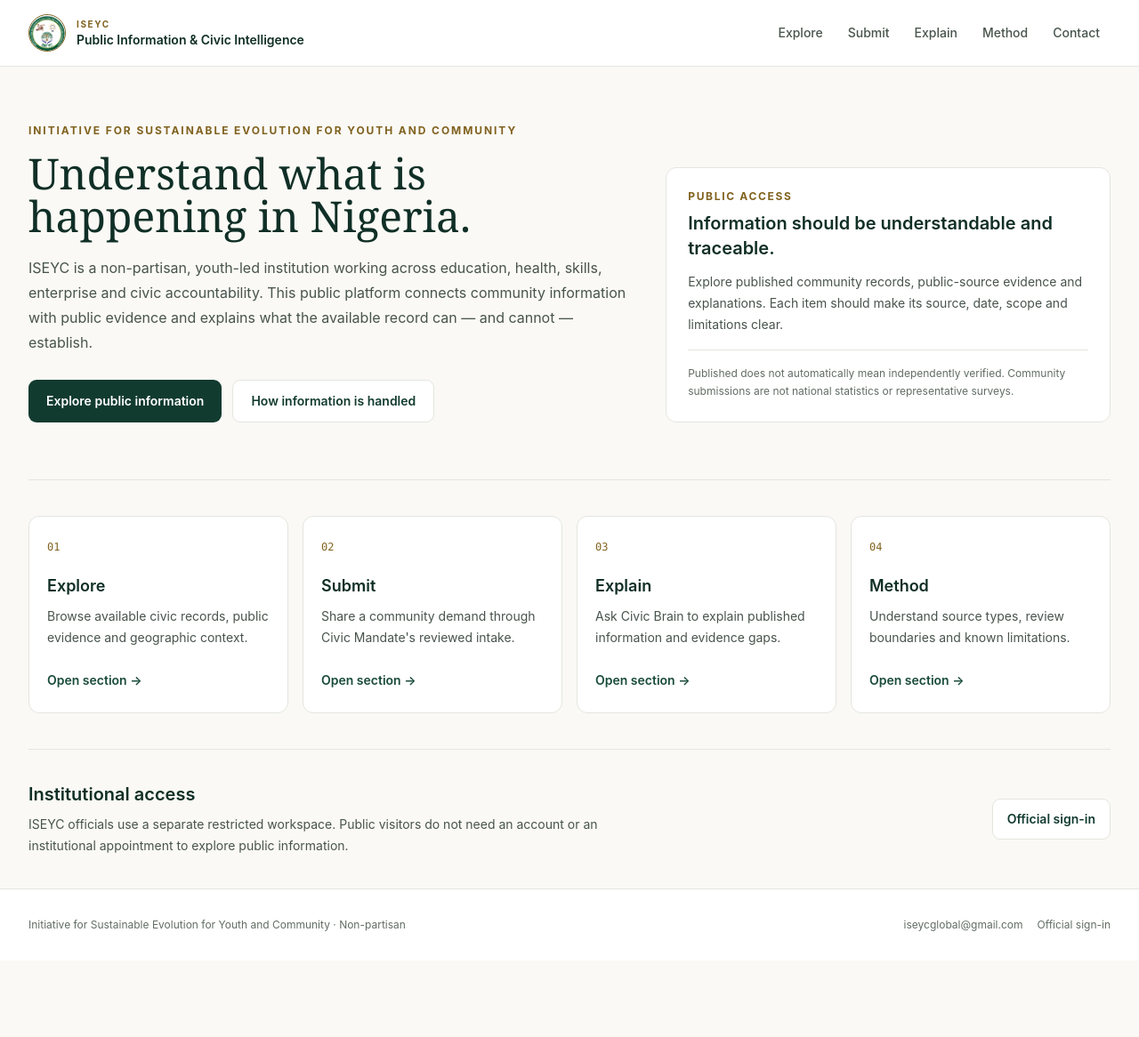
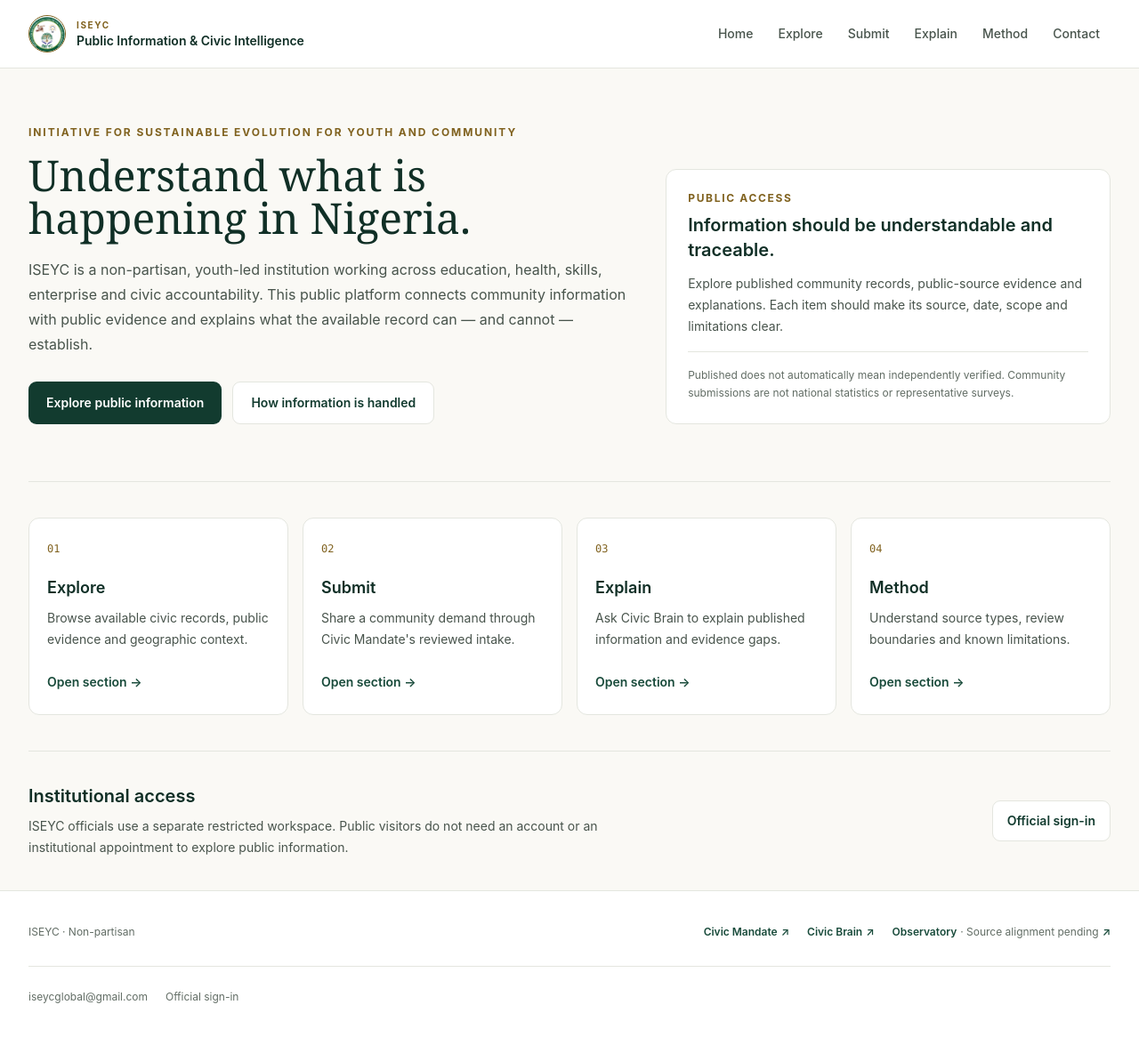
Before and after one commit to mrzulqarnainnadabo/iseyc-digital-operations-centre-notion, a Next.js app: page / in a window 1280 px wide. Shown: the whole page at 89% size. Before the commit the page ends 1080 px from the top, so only its background shows below. Built offline with nearby package versions, Linux system fonts and the light colour scheme.

Commit message:
ux(idcc): complete public navigation and product footer

```diff
--- a/components/PublicShell.tsx
+++ b/components/PublicShell.tsx
@@ -1,11 +1,22 @@
 import Link from "next/link";
 
 const links = [
+  { href: "/", label: "Home" },
   { href: "/explore", label: "Explore" },
   { href: "/submit", label: "Submit" },
   { href: "/explain", label: "Explain" },
   { href: "/method", label: "Method" },
   { href: "/contact", label: "Contact" },
+];
+
+const products = [
+  { href: "https://2027-street-mandate.vercel.app", label: "Civic Mandate" },
+  { href: "https://iseyc-civic-brain.vercel.app", label: "Civic Brain" },
+  {
+    href: "https://iseyc-civic-intelligence-observatory-p5rb607x3.vercel.app",
+    label: "Observatory",
+    note: "Source alignment pending",
+  },
 ];
 
 export function PublicShell({ children }: { children: React.ReactNode }) {
@@ -22,19 +33,32 @@ export function PublicShell({ children }: { children: React.ReactNode }) {
             </span>
           </Link>
           <nav aria-label="Public navigation" className="flex w-full gap-1 overflow-x-auto pb-1 sm:w-auto sm:flex-wrap sm:pb-0">
-            {links.map((item) => {
-              return <Link key={item.href} href={item.href} className="inline-flex min-h-[40px] shrink-0 items-center rounded-control px-3 text-sm font-medium text-ink-700 hover:bg-forest-100 hover:text-forest-950">{item.label}</Link>;
-            })}
+            {links.map((item) => (
+              <Link key={item.href} href={item.href} aria-current={item.href === "/" ? undefined : undefined} className="inline-flex min-h-[44px] shrink-0 items-center rounded-control px-3 text-sm font-medium text-ink-700 hover:bg-forest-100 hover:text-forest-950">
+                {item.label}
+              </Link>
+            ))}
           </nav>
         </div>
       </header>
       <main id="main-content" className="mx-auto min-h-[65vh] max-w-7xl px-4 sm:px-6 lg:px-8">{children}</main>
       <footer className="border-t border-line bg-white">
-        <div className="mx-auto flex max-w-7xl flex-col gap-3 px-4 py-6 text-xs text-ink-600 sm:flex-row sm:items-center sm:justify-between sm:px-6 lg:px-8">
-          <p>Initiative for Sustainable Evolution for Youth and Community · Non-partisan</p>
-          <div className="flex flex-wrap gap-x-4 gap-y-2">
-            <a className="min-h-[32px] inline-flex items-center hover:text-forest-900 hover:underline" href="mailto:iseycglobal@gmail.com">iseycglobal@gmail.com</a>
-            <Link className="min-h-[32px] inline-flex items-center hover:text-forest-900 hover:underline" href="/login">Official sign-in</Link>
+        <div className="mx-auto max-w-7xl space-y-4 px-4 py-6 sm:px-6 lg:px-8">
+          <div className="flex flex-col gap-3 sm:flex-row sm:items-center sm:justify-between">
+            <p className="text-xs text-ink-600">ISEYC · Non-partisan</p>
+            <nav aria-label="ISEYC public products" className="flex flex-wrap gap-x-5 gap-y-2">
+              {products.map((product) => (
+                <a key={product.label} href={product.href} target="_blank" rel="noopener noreferrer" className="inline-flex min-h-[44px] items-center gap-1 text-xs font-semibold text-forest-800 hover:underline">
+                  {product.label}
+                  {product.note ? <span className="font-normal text-ink-600">· {product.note}</span> : null}
+                  <span aria-hidden="true">↗</span>
+                </a>
+              ))}
+            </nav>
+          </div>
+          <div className="flex flex-wrap items-center gap-x-5 gap-y-2 border-t border-line pt-3 text-xs text-ink-600">
+            <a className="inline-flex min-h-[44px] items-center hover:text-forest-900 hover:underline" href="mailto:iseycglobal@gmail.com">iseycglobal@gmail.com</a>
+            <Link className="inline-flex min-h-[44px] items-center hover:text-forest-900 hover:underline" href="/login">Official sign-in</Link>
           </div>
         </div>
       </footer>
```
